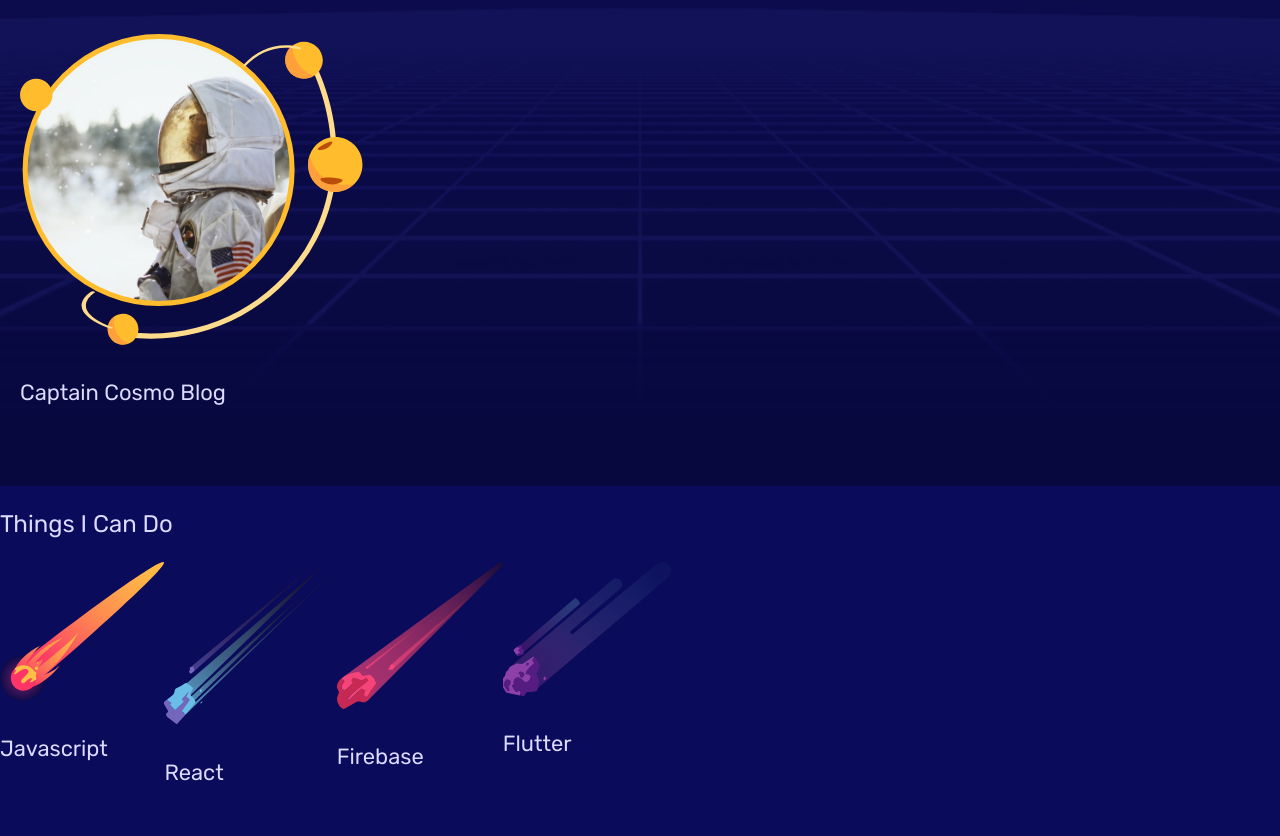
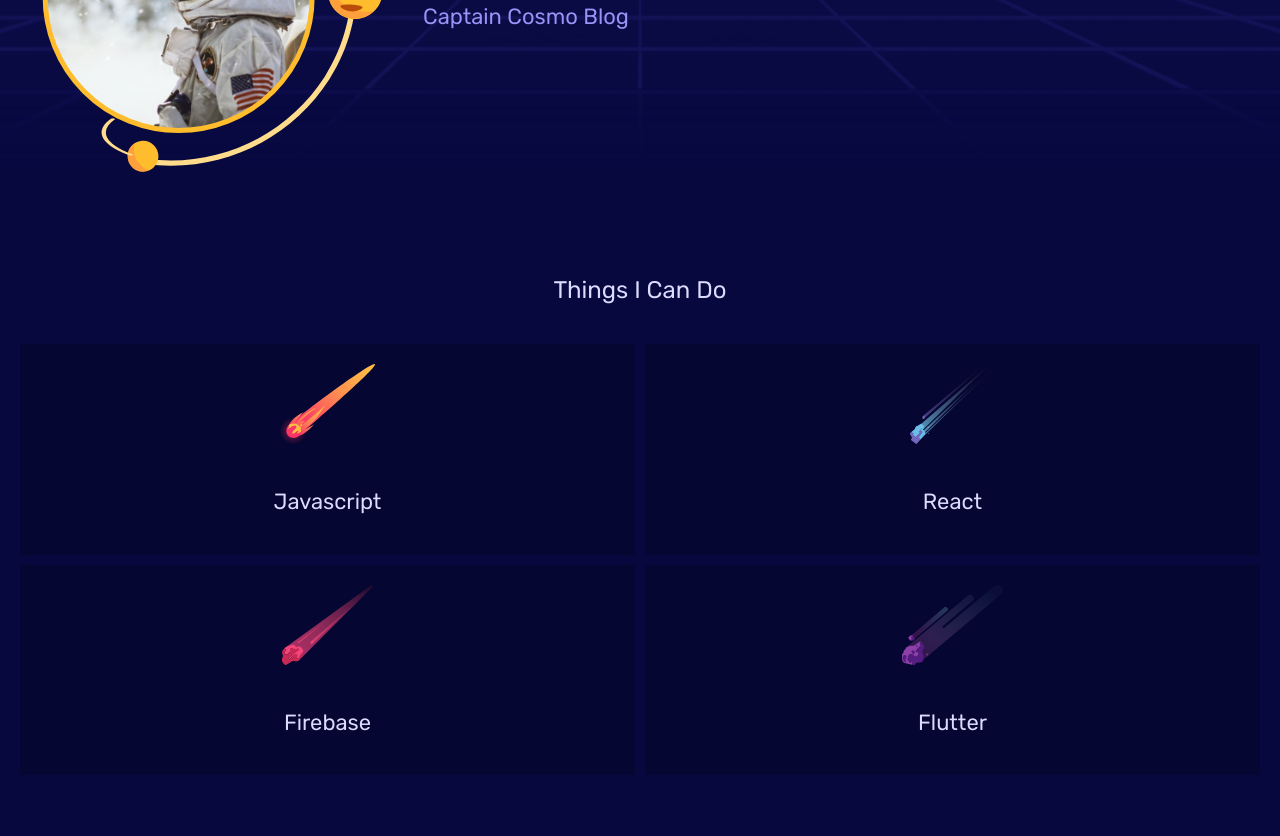
Before and after one commit to daniel-agbonifo/Mobile-first-responsive-build, a plain HTML site: page index.html in a window 1280 px wide. Shown: the part 1936-2772 px from the top of the page. Drawn offline with Linux system fonts and the light colour scheme.

Commit message:
progress

```diff
--- a/style.css
+++ b/style.css
@@ -43,8 +43,49 @@ li {
         background: rgba(255,255,255,0.05);
         padding: 10px 16px;
         border-radius: 20px;
-        border: 2px #9893d8;
+        border: 2px solid #9893d8;
         color: #f2f2f2;
+    }
+
+    #skills {
+        padding: 30px 20px;
+        background: #07083e;
+    }
+
+    #skills h3 {
+        text-align: center;
+    }
+
+    #skills ul {
+        margin: 40px 0;
+    }
+
+    #skills li {
+        padding: 10px;
+        background: rgba(0,0,0,0.2);
+        grid-column: span 4;
+        text-align: center;
+    }
+    #skills img {
+     height: 80px;
+     margin: 10px auto;
+    }
+
+    #contact {
+        padding: 30px 20px;
+        background: #080936;
+    }
+
+    #contact h3, #contact p{
+        text-align: center;
+        margin-bottom: 0;
+    }
+
+    #contact form {
+        width: 80%;
+        max-width: 400px;
+        margin: 20px auto;
+        text-align: center;
     }
 
 /* fonts */
@@ -81,6 +122,7 @@ h4 {
 .grid {
     display: grid;
     grid-template-columns: repeat(8, 1fr);
+    gap: 10px;
 }
 
 .site-nav {
@@ -134,6 +176,17 @@ h4 {
 .projects a{
     grid-column: 1/9;
     margin: 20px 0;
+    display: flex;
+}
+
+.projects a *{
+    margin: 0 20px;
+    max-width: 40%;
+    align-self: center;
+}
+
+.projects h4 {
+    color: #9994f7;
 }
 
 /* small tablet styles */
```
